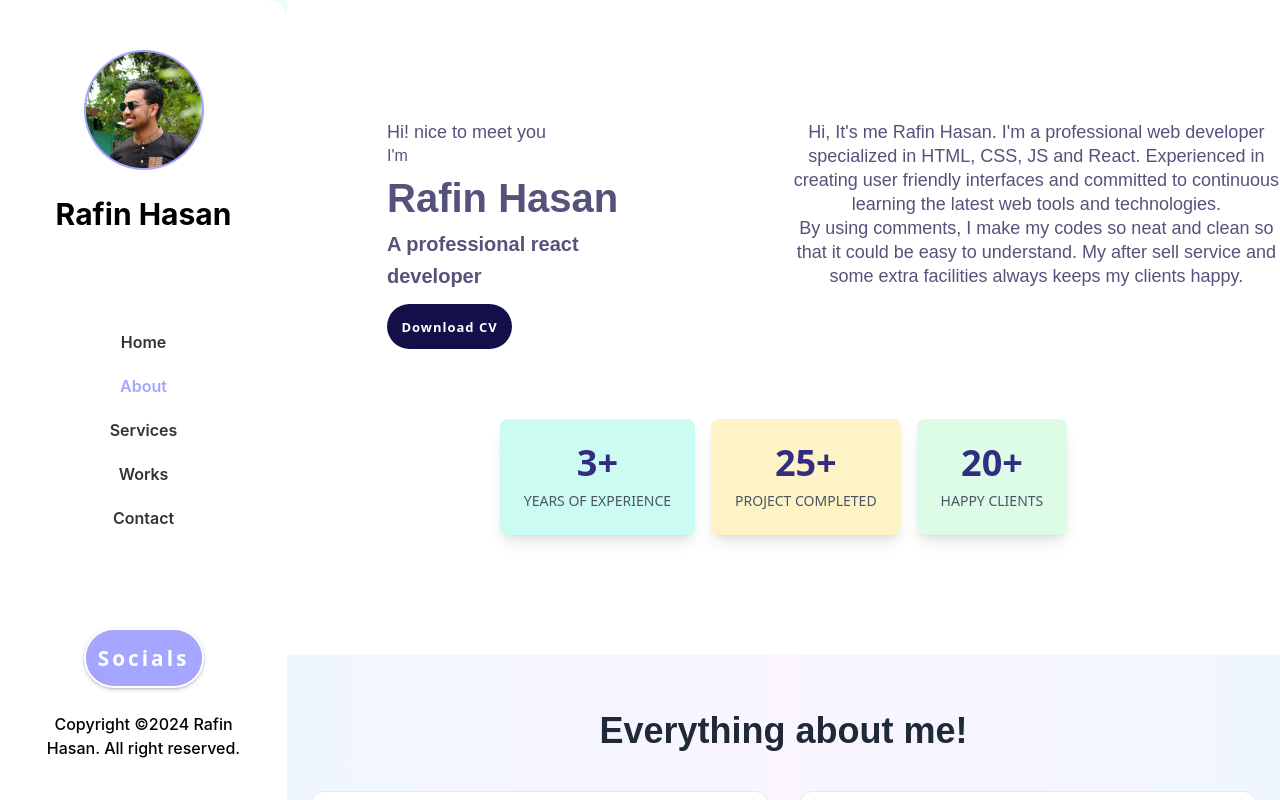
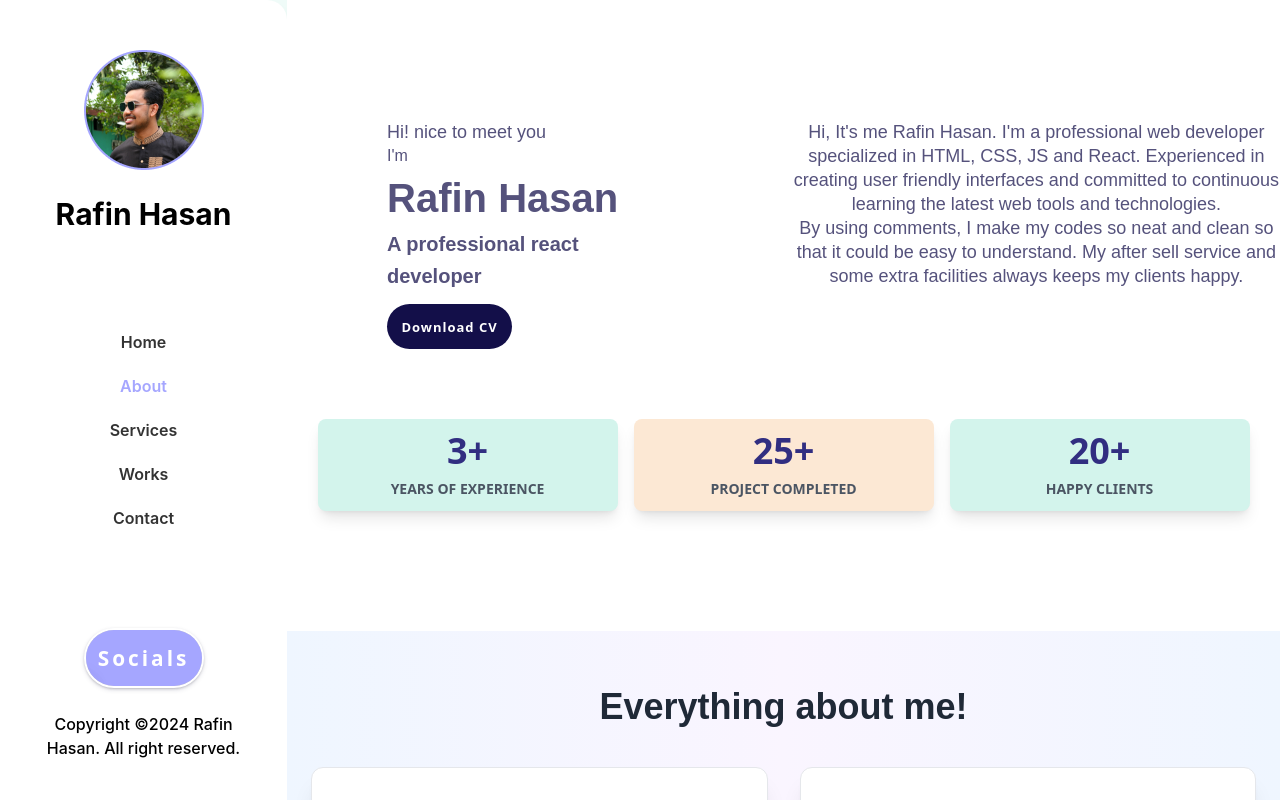
Before and after one commit to Rafin-Hasan/Portfolio-main, a React (Vite) app: page /about in a window 1280 px wide. Shown: the top 800 px of the page. Built offline with nearby package versions, Linux system fonts and the light colour scheme; a web font is replaced by a local one.

Commit message:
modified:   src/Components/About/Counters.jsx 	modified:   src/Components/Navber/SocialMedia.jsx 	modified:   src/Components/Work/WorkSlider.jsx 	modified:   src/Components/Work/WorksComponents.jsx

```diff
--- a/src/Components/About/Counters.jsx
+++ b/src/Components/About/Counters.jsx
@@ -3,9 +3,9 @@ import CountUp from "react-countup";
 
 const Counters = () => {
   const data = [
-    { count: 3, label: "Years of Experience", bgColor: "bg-teal-100" },
-    { count: 25, label: "Project Completed", bgColor: "bg-amber-100" },
-    { count: 20, label: "Happy Clients", bgColor: "bg-green-100" },
+    { count: 3, label: "Years of Experience", bgColor: "bg-[#D3F4EC]" },
+    { count: 25, label: "Project Completed", bgColor: "bg-[#FCE8D4]" },
+    { count: 20, label: "Happy Clients", bgColor: "bg-[#D3F4EC]" },
   ];
 
   return (
@@ -13,12 +13,12 @@ const Counters = () => {
       {data.map((item, index) => (
         <div
           key={index}
-          className={`${item.bgColor} rounded-lg shadow-lg p-6 flex flex-col items-center`}
+          className={`${item.bgColor} rounded-lg shadow-lg w-[300px] py-3 flex flex-col items-center`}
         >
           <h2 className="text-4xl font-bold text-indigo-900">
             <CountUp start={0} end={item.count} duration={2.0} />+
           </h2>
-          <p className="text-sm text-gray-600 mt-2">
+          <p className="text-sm font-semibold text-gray-600 mt-2">
             {item.label.toUpperCase()}
           </p>
         </div>
--- a/src/Components/Navber/SocialMedia.jsx
+++ b/src/Components/Navber/SocialMedia.jsx
@@ -28,7 +28,7 @@ const Card = () => {
       <div className="logo">Socials</div>
 
       <Link
-        to="https://www.linkedin.com"
+        to="https://www.linkedin.com/in/rafin-hasan-340723301/"
         target="_blank"
         rel="noopener noreferrer"
       >
@@ -40,7 +40,7 @@ const Card = () => {
       </Link>
 
       <Link
-        to="https://www.facebook.com"
+        to="https://www.facebook.com/profile.php?id=61557586061839"
         target="_blank"
         rel="noopener noreferrer"
       >
@@ -51,7 +51,11 @@ const Card = () => {
         </div>
       </Link>
 
-      <Link to="https://github.com" target="_blank" rel="noopener noreferrer">
+      <Link
+        to="https://github.com/Rafin-Hasan"
+        target="_blank"
+        rel="noopener noreferrer"
+      >
         <div className="box box3">
           <span className="icon">
             <GitHubIcon />
--- a/src/Components/Work/WorkSlider.jsx
+++ b/src/Components/Work/WorkSlider.jsx
@@ -5,7 +5,7 @@ import { FaArrowRight, FaArrowLeft } from "react-icons/fa"; // For arrow icons
 // Custom arrows positioned at the top-right
 const CustomArrows = ({ onNext, onPrev }) => {
   return (
-    <div className="absolute top-4 right-4 flex space-x-2 z-10">
+    <div className="absolute bottom-4 left-4 flex space-x-2 z-10">
       <button
         onClick={onPrev}
         className="p-2 bg-gray-800 text-white rounded-full hover:bg-gray-600 transition-all duration-300"
@@ -68,7 +68,7 @@ const WorkSlider = () => {
   // Class assignment based on current slide
   const getClassNames = (index) => {
     if (index === currentSlide) {
-      return "w-full h-[400px] transform scale-105 shadow-xl opacity-100 transition-all duration-700 ease-in-out rounded-lg bg-white bg-opacity-50 backdrop-blur-sm hover:scale-110";
+      return "w-full h-[350px] transform scale-105 shadow-xl opacity-100 transition-all duration-700 ease-in-out rounded-lg bg-white bg-opacity-50 backdrop-blur-sm hover:scale-110";
     } else {
       return "w-full h-[300px] transform scale-95 opacity-70 transition-all duration-700 ease-in-out rounded-lg";
     }
--- a/src/Components/Work/WorksComponents.jsx
+++ b/src/Components/Work/WorksComponents.jsx
@@ -4,7 +4,7 @@ import WorkSlider from "./WorkSlider";
 const WorksComponents = () => {
   return (
     <>
-      <div className="ml-[400px]">
+      <div>
         <WorkSlider />
       </div>
     </>
```
